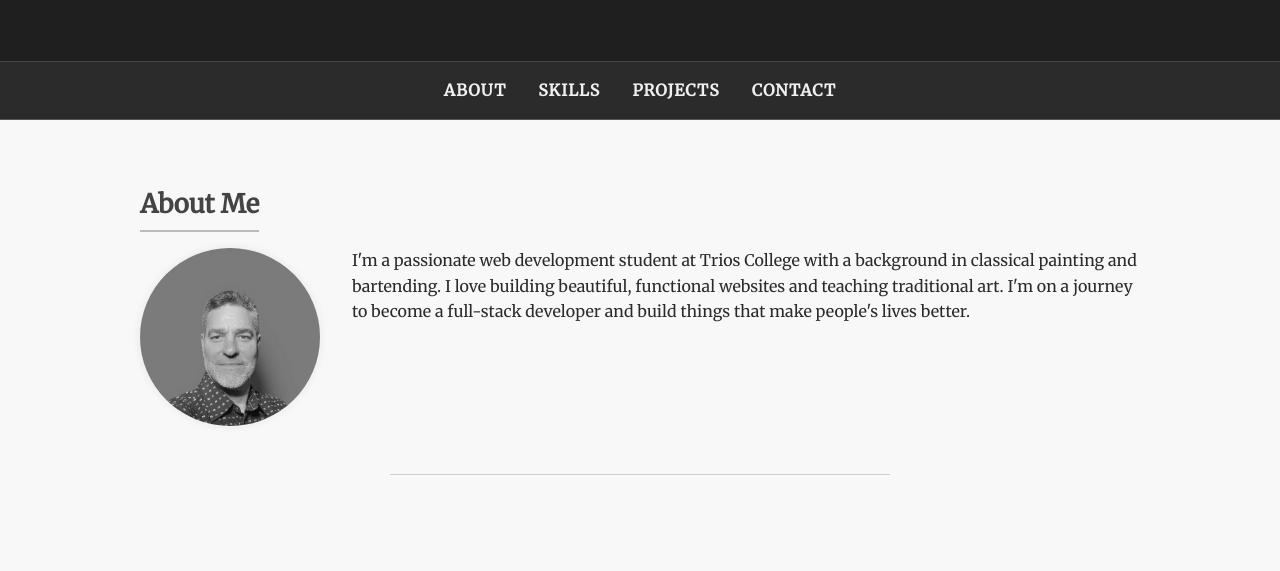
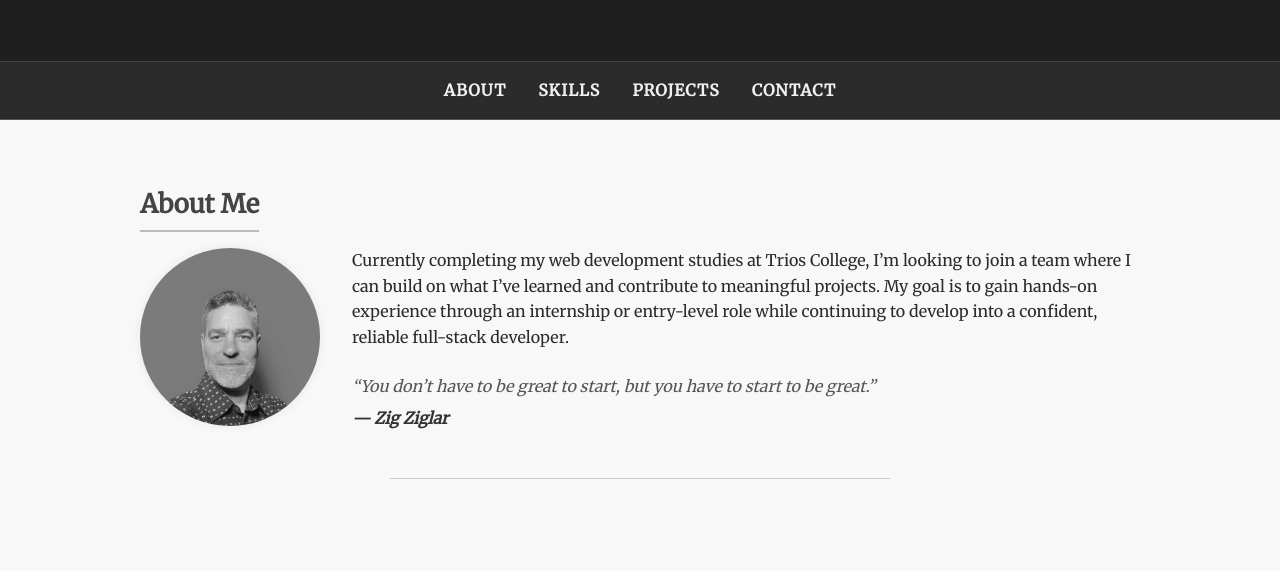
Before and after one commit to emguez/emguez.github.io, a plain HTML site: page index.html in a window 1280 px wide. Shown: the part 229-800 px from the top of the page. Drawn offline with Linux system fonts and the light colour scheme.

Commit message:
Fith draft

```diff
--- a/css/app.css
+++ b/css/app.css
@@ -203,3 +203,18 @@ footer {
   opacity: 1;
   transform: translateY(0);
 }
+
+.quote {
+  font-style: italic;
+  font-size: 1rem;
+  color: #555;
+  margin-top: 1.5rem;
+  line-height: 1.5;
+}
+
+.quote span {
+  display: block;
+  margin-top: 0.5rem;
+  font-weight: bold;
+  color: #333;
+}
--- a/index.html
+++ b/index.html
@@ -40,14 +40,18 @@
     <img src="assets/images/emr.jpg" alt="Ernesto's profile picture" class="profile-img" />
     <div>
       <p>
-            I'm a passionate web development student at Trios College with a background in classical painting and bartending.
-            I love building beautiful, functional websites and teaching traditional art. I'm on a journey to become a full-stack
-            developer and build things that make people's lives better.
+        Currently completing my web development studies at Trios College, I’m looking to join a team where I can build on what I’ve learned and contribute to meaningful projects. My goal is to gain hands-on experience through an internship or entry-level role while continuing to develop into a confident, reliable full-stack developer.
       </p>
+
+      <blockquote class="quote">
+        “You don’t have to be great to start, but you have to start to be great.”<br />
+        <span>— Zig Ziglar</span>
+      </blockquote>
     </div>
   </div>
   <hr />
 </section>
+
 
     <section id="skills" class="fade-in">
       <h2>Skills</h2>
```
Lines whose indentation alone changed are shown as unchanged.
